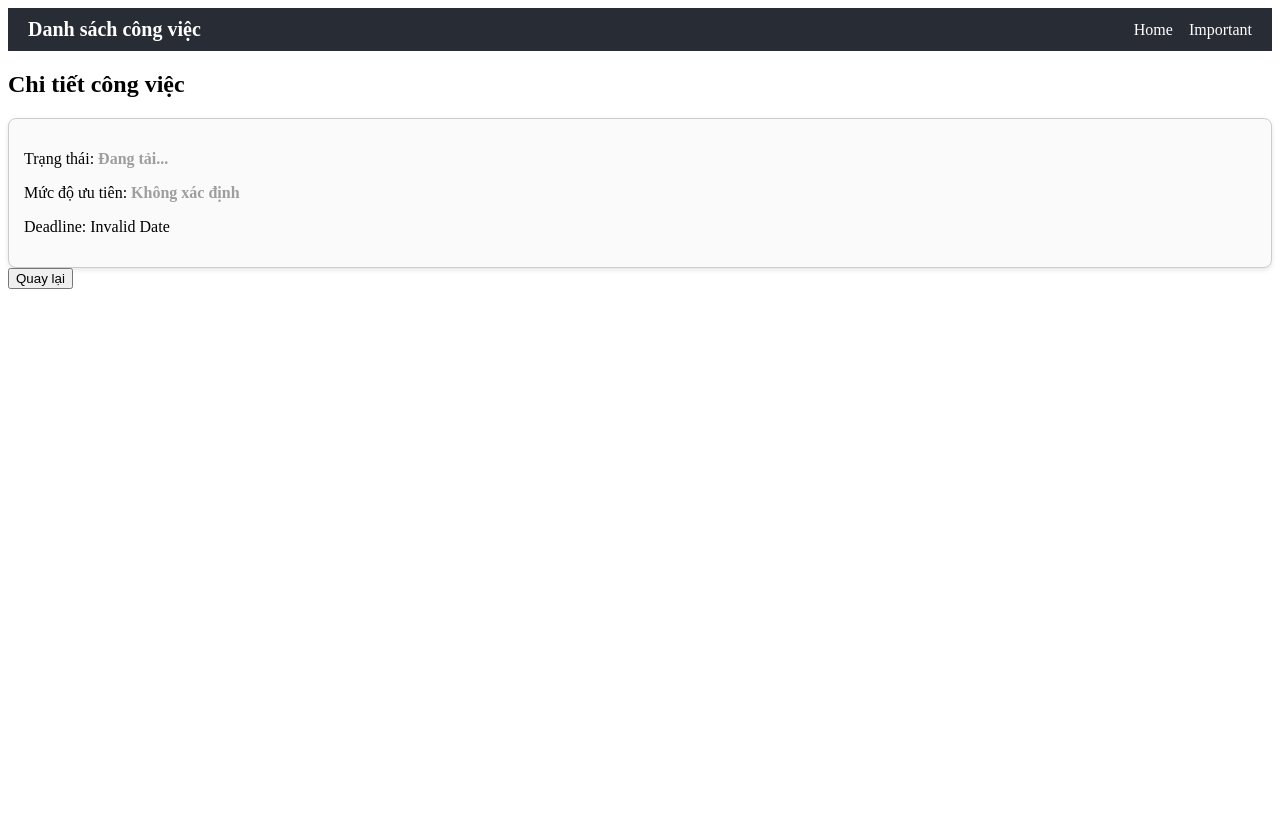
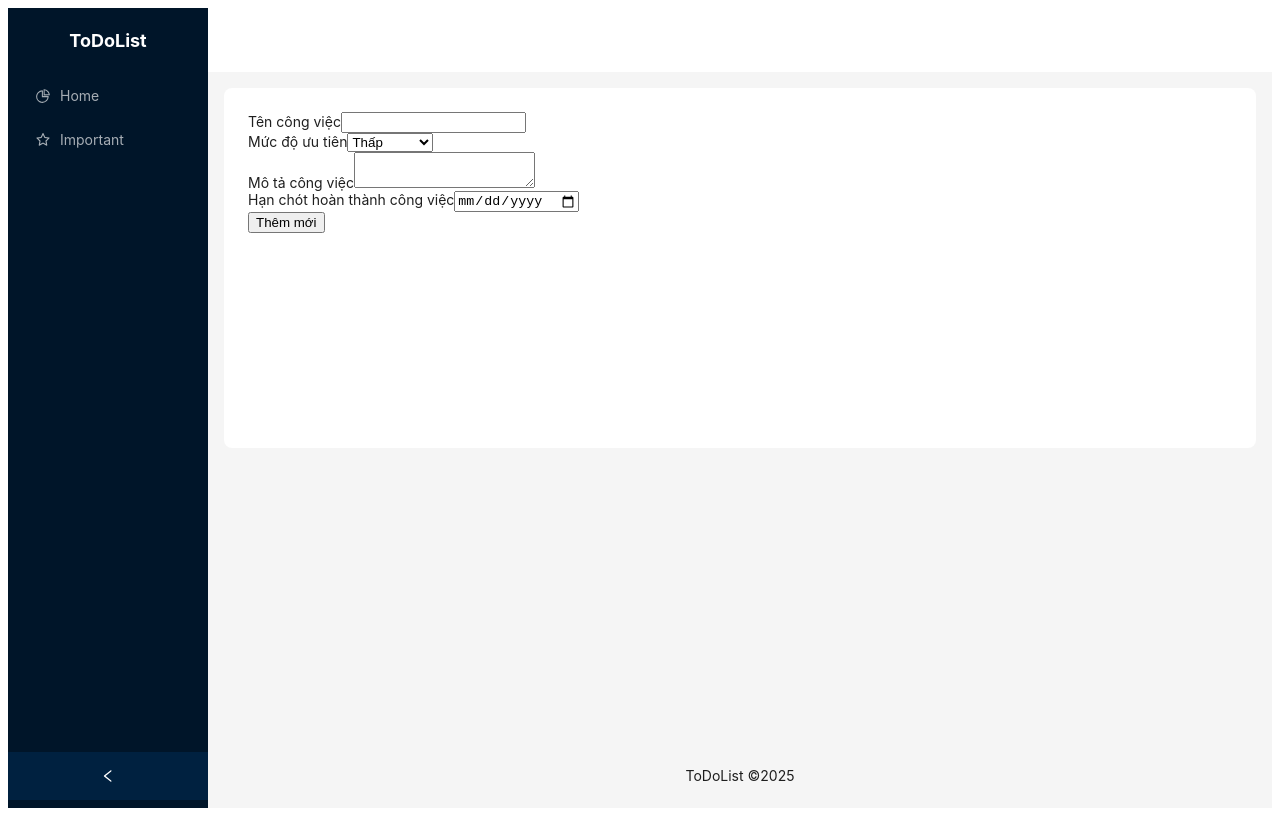
Before and after one commit to hunganhkieu/MINI_PROJECT-TODOLIST, a React (Vite) app: page /todos/add in a window 1280 px wide. Built offline with nearby package versions, Linux system fonts and the light colour scheme; no server answers.

Commit message:
feat: create, update todos

```diff
--- a/package.json
+++ b/package.json
@@ -10,6 +10,8 @@
     "preview": "vite preview"
   },
   "dependencies": {
+    "antd": "^5.27.5",
+    "axios": "^1.12.2",
     "react": "^19.1.1",
     "react-dom": "^19.1.1",
     "react-router-dom": "^7.9.4"
--- /dev/null
+++ b/src/api/apiTodo.js
@@ -0,0 +1,21 @@
+import api from ".";
+
+const URL = "https://api-class-o1lo.onrender.com/api/anhkh/todos";
+
+export const createTodo = async (formData) => {
+  const { data } = await api.post(URL, formData);
+  return data;
+};
+
+export const getTodoId = async (id) => {
+  const { data } = await api.get(`${URL}/${id}`);
+  return data;
+};
+export const updateTodo = async (id, formData) => {
+  const { data } = await api.put(`${URL}/${id}`, formData);
+  return data;
+};
+export const deleteTodo = async (id) => {
+  const { data } = await api.delete(`${URL}/${id}`);
+  return data;
+};
--- a/src/components/Todos.jsx
+++ b/src/components/Todos.jsx
@@ -1,5 +1,6 @@
-import React, { useEffect, useState } from "react";
+import React, { useCallback, useEffect, useState } from "react";
 import { Link } from "react-router-dom";
+import { deleteTodo } from "../api/apiTodo";
 
 const Todos = () => {
   const [todos, setTodos] = useState([]);
@@ -11,25 +12,24 @@ const Todos = () => {
   const [filterComplete, setFilterComplete] = useState("");
   const [filterDueDate_lte, setFilterDueDate_lte] = useState("");
   const [filterDueDate_gte, setFilterDueDate_gte] = useState("");
-  useEffect(() => {
-    const fetchTodos = async () => {
+
+  const fetchTodos = useCallback(async () => {
     try {
       const response = await fetch(
-          `https://api-class-o1lo.onrender.com/api/v1/todos/?_limit=4&_page=${currentPage}${
+        `https://api-class-o1lo.onrender.com/api/anhkh/todos/?_limit=6&_page=${currentPage}${
           search ? `&q=${search}` : ""
         }${filterPriority ? `&priority=${filterPriority}` : ""}${
           sortOrder ? `&_sort=priority&_order=${sortOrder}` : ""
-          }${filterComplete ? `&completed=${filterComplete}` : filterComplete}${
+        }${filterComplete ? `&isCompleted=${filterComplete}` : filterComplete}${
           filterDueDate_lte ? `&dueDate_lte=${filterDueDate_lte}` : ""
         }${filterDueDate_gte ? `&dueDate_gte=${filterDueDate_gte}` : ""}`
       ).then((res) => res.json());
+
       setTodos(response.data);
       setMetaData(response.meta);
     } catch (error) {
-        console.log(error);
+      console.error(error);
     }
-    };
-    fetchTodos();
   }, [
     search,
     currentPage,
@@ -40,8 +40,12 @@ const Todos = () => {
     filterDueDate_gte,
   ]);
 
+  useEffect(() => {
+    fetchTodos();
+  }, [fetchTodos]);
+
   const CheckCompleted = (item) => {
-    if (item.completed) return { text: "Hoàn thành", color: "#4caf50" };
+    if (item.isCompleted) return { text: "Hoàn thành", color: "#4caf50" };
     if (new Date(item.dueDate) < new Date())
       return { text: "Quá hạn", color: "#f44336" };
     return { text: "Đang thực hiện", color: "#ff9800" };
@@ -66,6 +70,13 @@ const Todos = () => {
     setFilterComplete("");
     setSortOrder("");
     setCurrentPage(1);
+  };
+
+  const handleDelete = async (id) => {
+    if (!confirm("Bạn có muốn xóa ko?")) return;
+    await deleteTodo(id);
+    alert("Xóa thành công");
+    fetchTodos();
   };
   return (
     <div
@@ -163,6 +174,12 @@ const Todos = () => {
         <button onClick={handleReset}>reset</button>
       </div>
 
+      <div>
+        <Link to="add">
+          <button>Thêm mới công việc</button>
+        </Link>
+      </div>
+
       <div
         style={{
           display: "grid",
@@ -207,6 +224,13 @@ const Todos = () => {
                 <Link to={`${item._id}`}>
                   <button>Xem chi tiết</button>
                 </Link>
+                <Link to={`update/${item._id}`}>
+                  <button>update</button>
+                </Link>
+
+                <button onClick={() => handleDelete(item._id)}>
+                  Xóa công việc
+                </button>
               </div>
             );
           })
--- /dev/null
+++ b/src/layouts/Footer.jsx
@@ -0,0 +1,14 @@
+import React from "react";
+import { Layout } from "antd";
+
+const { Footer: AntFooter } = Layout;
+
+const Footer = () => {
+  return (
+    <AntFooter style={{ textAlign: "center" }}>
+      ToDoList ©{new Date().getFullYear()}
+    </AntFooter>
+  );
+};
+
+export default Footer;
--- a/src/layouts/MainLayout.jsx
+++ b/src/layouts/MainLayout.jsx
@@ -1,16 +1,43 @@
-import React from "react";
-import Header from "./Header";
+// MainLayout.js
+import React, { useState } from "react";
+import { Layout, theme } from "antd";
 import { Outlet } from "react-router-dom";
-import Todos from "../components/Todos";
+import Sidebar from "./SideBar";
+import Footer from "./Footer";
+import { Header } from "antd/es/layout/layout";
+
+const { Content } = Layout;
 
 const MainLayout = () => {
+  const [collapsed, setCollapsed] = useState(false);
+  const {
+    token: { colorBgContainer },
+  } = theme.useToken();
+
   return (
-    <div>
-      <Header />
-      <main>
-        <Outlet />
-      </main>
-    </div>
+    <Layout style={{ minHeight: "100vh" }}>
+      <Sidebar
+        style={{ padding: 0, background: "#fff" }}
+        collapsed={collapsed}
+        setCollapsed={setCollapsed}
+      />
+      <Layout>
+        <Header style={{ padding: 0, background: colorBgContainer }}></Header>
+        <Content style={{ margin: "16px" }}>
+          <div
+            style={{
+              padding: 24,
+              minHeight: 360,
+              background: "#fff",
+              borderRadius: 8,
+            }}
+          >
+            <Outlet />
+          </div>
+        </Content>
+        <Footer />
+      </Layout>
+    </Layout>
   );
 };
 
--- /dev/null
+++ b/src/layouts/Sidebar.jsx
@@ -0,0 +1,59 @@
+// Sidebar.js
+import React from "react";
+import { Link, useLocation } from "react-router-dom";
+import { Menu, Layout } from "antd";
+import {
+  PieChartOutlined,
+  StarOutlined,
+  FileOutlined,
+} from "@ant-design/icons";
+
+const { Sider } = Layout;
+
+const Sidebar = ({ collapsed, setCollapsed }) => {
+  const location = useLocation();
+
+  const items = [
+    {
+      key: "/todos",
+      icon: <PieChartOutlined />,
+      label: <Link to="/todos">Home</Link>,
+    },
+    {
+      key: "/important",
+      icon: <StarOutlined />,
+      label: <Link to="/important">Important</Link>,
+    },
+    // {
+    //   key: "/files",
+    //   icon: <FileOutlined />,
+    //   label: <Link to="/files">Files</Link>,
+    // },
+  ];
+
+  return (
+    <Sider collapsible collapsed={collapsed} onCollapse={setCollapsed}>
+      <div
+        style={{
+          height: 64,
+          color: "#fff",
+          display: "flex",
+          alignItems: "center",
+          justifyContent: "center",
+          fontWeight: "bold",
+          fontSize: 18,
+        }}
+      >
+        ToDoList
+      </div>
+      <Menu
+        theme="dark"
+        mode="inline"
+        selectedKeys={[location.pathname]}
+        items={items}
+      />
+    </Sider>
+  );
+};
+
+export default Sidebar;
--- /dev/null
+++ b/src/pages/FormTodo.jsx
@@ -0,0 +1,153 @@
+import React, { useEffect, useState } from "react";
+import { createTodo, getTodoId, updateTodo } from "../api/apiTodo";
+import { useNavigate, useParams } from "react-router-dom";
+
+const FormTodo = () => {
+  const { id } = useParams();
+  const nav = useNavigate();
+  const [formData, setFormData] = useState({
+    name: "",
+    priority: 1,
+    description: "",
+    dueDate: "",
+    isCompleted: false,
+  });
+
+  const handleChange = (e) => {
+    const name = e.target.name;
+    const value = e.target.value;
+    setFormData({ ...formData, [name]: value });
+  };
+
+  const handleSubmit = async (e) => {
+    e.preventDefault();
+    formData.priority = Number(formData.priority);
+    if (
+      !formData.name ||
+      formData.name.length < 3 ||
+      formData.name.length > 80
+    ) {
+      alert(
+        "Tên ko được để trống, tên phải tối thiểu 3 ký tự và tối đa 80 ký tự"
+      );
+      return;
+    }
+    if (!formData.dueDate) {
+      alert("Hạn hoàn thành công việc ko được để trống");
+      return;
+    }
+
+    try {
+      if (!id) {
+        await createTodo(formData);
+        alert("Thêm mới thành công");
+        nav("/todos");
+        console.log(formData);
+      }
+      if (id) {
+        await updateTodo(id, formData);
+        alert("Cập nhật thành công");
+        nav("/todos");
+        console.log(formData);
+      }
+    } catch (error) {
+      console.log(error);
+      alert("Lỗi rồi");
+    }
+  };
+  const handleCheckBox = (e) => {
+    const { checked, name } = e.target;
+    setFormData((pre) => ({
+      ...pre,
+      [name]: checked,
+    }));
+    console.log(name, checked);
+  };
+  useEffect(() => {
+    if (id) {
+      (async () => {
+        try {
+          const { data } = await getTodoId(id);
+          const formattedData = {
+            ...data,
+            dueDate: data.dueDate
+              ? new Date(data.dueDate).toISOString().slice(0, 10)
+              : "",
+            priority: Number(data.priority),
+            isCompleted: Boolean(data.isCompleted),
+          };
+          setFormData(formattedData);
+        } catch (error) {
+          console.log(error);
+        }
+      })();
+    }
+  }, [id]);
+  return (
+    <div>
+      <form action="" onSubmit={handleSubmit}>
+        <div>
+          <label htmlFor="">Tên công việc</label>
+          <input
+            type="text"
+            name="name"
+            onChange={handleChange}
+            value={formData.name}
+          />
+        </div>
+        <div>
+          <label htmlFor="">Mức độ ưu tiên</label>
+          <select
+            name="priority"
+            id="priority"
+            onChange={handleChange}
+            value={formData.priority}
+          >
+            <option value={1}>Thấp</option>
+            <option value={2}>Trung bình</option>
+            <option value={3}>Cao</option>
+          </select>
+        </div>
+
+        <div>
+          <label htmlFor="">Mô tả công việc</label>
+          <textarea
+            name="description"
+            id="description"
+            onChange={handleChange}
+            value={formData.description}
+          ></textarea>
+        </div>
+
+        <div>
+          <label htmlFor="">Hạn chót hoàn thành công việc</label>
+          <input
+            type="date"
+            name="dueDate"
+            onChange={handleChange}
+            value={formData.dueDate}
+          />
+        </div>
+
+        {id ? (
+          <div>
+            <label htmlFor="">Trạng thái công việc</label>
+            <input
+              type="checkbox"
+              name="isCompleted"
+              checked={formData.isCompleted}
+              onChange={handleCheckBox}
+              disabled={
+                formData.isCompleted || new Date(formData.dueDate) < new Date()
+              }
+            />
+            <label htmlFor="">Hoàn thành</label>
+          </div>
+        ) : null}
+        <button>{!id ? "Thêm mới" : "Cập nhật"}</button>
+      </form>
+    </div>
+  );
+};
+
+export default FormTodo;
--- a/src/pages/ImportantPage.jsx
+++ b/src/pages/ImportantPage.jsx
@@ -4,7 +4,7 @@ const ImportantPage = () => {
   const [todos, setTodos] = useState([]);
   const fetchProduct = async () => {
     const response = await fetch(
-      "https://api-class-o1lo.onrender.com/api/v1/todos/?priority=3"
+      "https://api-class-o1lo.onrender.com/api/anhkh/todos/?priority=3"
     ).then((res) => res.json());
     setTodos(response.data);
   };
@@ -14,7 +14,7 @@ const ImportantPage = () => {
   }, []);
 
   const CheckCompleted = (item) => {
-    if (item.completed) return { text: "Hoàn thành", color: "#4caf50" };
+    if (item.isCompleted) return { text: "Hoàn thành", color: "#4caf50" };
     if (new Date(item.dueDate) < new Date())
       return { text: "Quá hạn", color: "#f44336" };
     return { text: "Đang thực hiện", color: "#ff9800" };
--- a/src/pages/TodoDetailPage.jsx
+++ b/src/pages/TodoDetailPage.jsx
@@ -8,7 +8,7 @@ const TodoDetailPage = () => {
   const fetchProductId = async () => {
     try {
       const response = await fetch(
-        `https://api-class-o1lo.onrender.com/api/v1/todos/${id}`
+        `https://api-class-o1lo.onrender.com/api/anhkh/todos/${id}`
       );
       const { data } = await response.json();
       setTodos(data);
@@ -24,7 +24,7 @@ const TodoDetailPage = () => {
 
   const CheckCompleted = (item) => {
     if (!item) return { text: "Đang tải...", color: "#9e9e9e" };
-    if (item.completed) return { text: "Hoàn thành", color: "#4caf50" };
+    if (item.isCompleted) return { text: "Hoàn thành", color: "#4caf50" };
     if (new Date(item.dueDate) < new Date())
       return { text: "Quá hạn", color: "#f44336" };
     return { text: "Đang thực hiện", color: "#ff9800" };
--- a/src/routes/mainRoute.jsx
+++ b/src/routes/mainRoute.jsx
@@ -4,6 +4,7 @@ import Todos from "../components/Todos";
 import { Navigate } from "react-router-dom";
 import ImportantPage from "../pages/ImportantPage";
 import TodoDetailPage from "../pages/TodoDetailPage";
+import FormTodo from "../pages/FormTodo";
 
 const mainRoute = [
   {
@@ -14,6 +15,8 @@ const mainRoute = [
       { path: "todos", Component: Todos },
       { path: "important", Component: ImportantPage },
       { path: "todos/:id", Component: TodoDetailPage },
+      { path: "todos/add", Component: FormTodo },
+      { path: "todos/update/:id", Component: FormTodo },
     ],
   },
 ];
```
Also changed, not shown: src/api/index.js (added, +7 -0 lines), 1 other file (tests, documents, lock files or other folders). Lines whose indentation alone changed are shown as unchanged.
